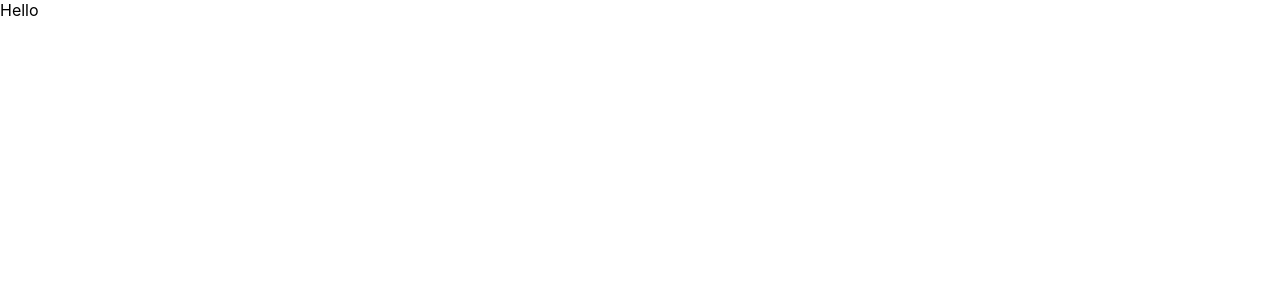
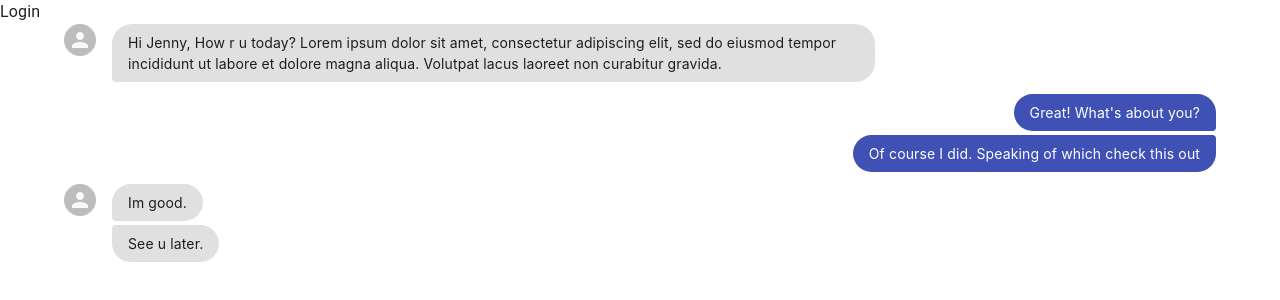
Before and after one commit to SomnathKar000/AI-Chatbot, a React (Create React App) app: page / in a window 1280 px wide. Shown: the top 300 px of the page. Built offline with nearby package versions, Linux system fonts and the light colour scheme.

Commit message:
created chatbot component and few other cahnges

```diff
--- a/package.json
+++ b/package.json
@@ -5,6 +5,8 @@
   "dependencies": {
     "@emotion/react": "^11.11.0",
     "@emotion/styled": "^11.11.0",
+    "@material-ui/core": "^4.12.4",
+    "@mui-treasury/components": "^1.10.1",
     "@mui/icons-material": "^5.11.16",
     "@mui/material": "^5.13.0",
     "@testing-library/jest-dom": "^5.16.5",
@@ -17,6 +19,7 @@
     "react-dom": "^18.2.0",
     "react-router-dom": "^6.11.1",
     "react-scripts": "5.0.1",
+    "react-simple-chatbot": "^0.6.1",
     "socket.io-client": "^4.6.1",
     "styled-components": "^6.0.0-rc.1",
     "web-vitals": "^2.1.4"
--- a/src/App.js
+++ b/src/App.js
@@ -1,5 +1,30 @@
+import ChatBotPage from "./pages/ChatBotPage";
+import {
+  createTheme,
+  ThemeProvider,
+  CssBaseline,
+  Container,
+} from "@mui/material";
+import NavBar from "./components/Navbar";
+
 function App() {
-  return <div className="App">Hello </div>;
+  let mode = "light";
+
+  const theme = createTheme({
+    palette: {
+      mode,
+    },
+  });
+
+  return (
+    <ThemeProvider theme={theme}>
+      <CssBaseline />
+      <NavBar />
+      <Container>
+        <ChatBotPage />
+      </Container>
+    </ThemeProvider>
+  );
 }
 
 export default App;
--- /dev/null
+++ b/src/components/ChatBotComponent.js
@@ -0,0 +1,27 @@
+import React from "react";
+// import ChatMsg from "@mui-treasury/components/chatMsg/ChatMsg";
+import ChatMsg from "./ChatMessage";
+import { Box } from "@mui/material";
+
+const ChatBotComponent = () => {
+  return (
+    <Box>
+      <ChatMsg
+        avatar={""}
+        messages={[
+          "Hi Jenny, How r u today? Lorem ipsum dolor sit amet, consectetur adipiscing elit,  sed do eiusmod tempor incididunt ut labore et dolore magna aliqua. Volutpat lacus laoreet non curabitur gravida.",
+        ]}
+      />
+      <ChatMsg
+        side={"right"}
+        messages={[
+          "Great! What's about you?",
+          "Of course I did. Speaking of which check this out",
+        ]}
+      />
+      <ChatMsg avatar={""} messages={["Im good.", "See u later."]} />
+    </Box>
+  );
+};
+
+export default ChatBotComponent;
--- /dev/null
+++ b/src/components/ChatMessage.js
@@ -0,0 +1,148 @@
+import React from "react";
+import PropTypes from "prop-types";
+import cx from "clsx";
+import Grid from "@material-ui/core/Grid";
+import Avatar from "@material-ui/core/Avatar";
+import Typography from "@material-ui/core/Typography";
+
+import withStyles from "@material-ui/core/styles/withStyles";
+
+const defaultChatMsgStyles = ({ palette, spacing }) => {
+  const radius = spacing(2.5);
+  const size = spacing(4);
+  const rightBgColor = palette.primary.main;
+  return {
+    avatar: {
+      width: size,
+      height: size,
+    },
+    leftRow: {
+      textAlign: "left",
+    },
+    rightRow: {
+      textAlign: "right",
+    },
+    msg: {
+      padding: spacing(1, 2),
+      borderRadius: 4,
+      marginBottom: 4,
+      display: "inline-block",
+      wordBreak: "break-word",
+      fontFamily:
+        '-apple-system, BlinkMacSystemFont, "Segoe UI", Roboto, Helvetica, Arial, sans-serif, "Apple Color Emoji", "Segoe UI Emoji", "Segoe UI Symbol"',
+      fontSize: "14px",
+    },
+    left: {
+      borderTopRightRadius: radius,
+      borderBottomRightRadius: radius,
+      backgroundColor: palette.divider,
+    },
+    right: {
+      borderTopLeftRadius: radius,
+      borderBottomLeftRadius: radius,
+      backgroundColor: rightBgColor,
+      color: palette.common.white,
+    },
+    leftFirst: {
+      borderTopLeftRadius: radius,
+    },
+    leftLast: {
+      borderBottomLeftRadius: radius,
+    },
+    rightFirst: {
+      borderTopRightRadius: radius,
+    },
+    rightLast: {
+      borderBottomRightRadius: radius,
+    },
+    paper: {
+      padding: spacing(1, 2),
+      borderRadius: 4,
+      marginBottom: 4,
+    },
+  };
+};
+
+const ChatMessage = withStyles(defaultChatMsgStyles, { name: "ChatMsg" })(
+  (props) => {
+    const {
+      classes,
+      avatar,
+      messages,
+      side,
+      GridContainerProps,
+      GridItemProps,
+      AvatarProps,
+      getTypographyProps,
+    } = props;
+    const attachClass = (index) => {
+      if (index === 0) {
+        return classes[`${side}First`];
+      }
+      if (index === messages.length - 1) {
+        return classes[`${side}Last`];
+      }
+      return "";
+    };
+    return (
+      <Grid
+        container
+        spacing={2}
+        justifyContent={side === "right" ? "flex-end" : "flex-start"}
+        {...GridContainerProps}
+      >
+        {side === "left" && (
+          <Grid item {...GridItemProps}>
+            <Avatar
+              src={avatar}
+              {...AvatarProps}
+              className={cx(classes.avatar, AvatarProps.className)}
+            />
+          </Grid>
+        )}
+        <Grid item xs={8}>
+          {messages.map((msg, i) => {
+            const TypographyProps = getTypographyProps(msg, i, props);
+            return (
+              <div key={msg.id || i} className={classes[`${side}Row`]}>
+                <Typography
+                  align={"left"}
+                  {...TypographyProps}
+                  className={cx(
+                    classes.msg,
+                    classes[side],
+                    attachClass(i),
+                    TypographyProps.className
+                  )}
+                >
+                  {msg}
+                </Typography>
+              </div>
+            );
+          })}
+        </Grid>
+      </Grid>
+    );
+  }
+);
+
+ChatMessage.propTypes = {
+  avatar: PropTypes.string,
+  messages: PropTypes.arrayOf(PropTypes.string),
+  side: PropTypes.oneOf(["left", "right"]),
+  GridContainerProps: PropTypes.shape({}),
+  GridItemProps: PropTypes.shape({}),
+  AvatarProps: PropTypes.shape({}),
+  getTypographyProps: PropTypes.func,
+};
+ChatMessage.defaultProps = {
+  avatar: "",
+  messages: [],
+  side: "left",
+  GridContainerProps: {},
+  GridItemProps: {},
+  AvatarProps: {},
+  getTypographyProps: () => ({}),
+};
+
+export default ChatMessage;
--- /dev/null
+++ b/src/components/Navbar.js
@@ -0,0 +1,8 @@
+import React from "react";
+import { Box } from "@mui/material";
+
+const Navbar = () => {
+  return <Box>Login</Box>;
+};
+
+export default Navbar;
--- a/src/pages/ChatBotPage.js
+++ b/src/pages/ChatBotPage.js
@@ -1,7 +1,12 @@
 import React from "react";
+import ChatBotComponent from "../components/ChatBotComponent";
 
 const ChatBotPage = () => {
-  return <div>Chat Boot Page</div>;
+  return (
+    <div>
+      <ChatBotComponent />
+    </div>
+  );
 };
 
 export default ChatBotPage;
```
Also changed, not shown: src/pages/LoginPage.js (added, +8 -0 lines), src/pages/SighUpPage.js (added, +12 -0 lines), src/App.css (added), 1 other file (tests, documents, lock files or other folders).
